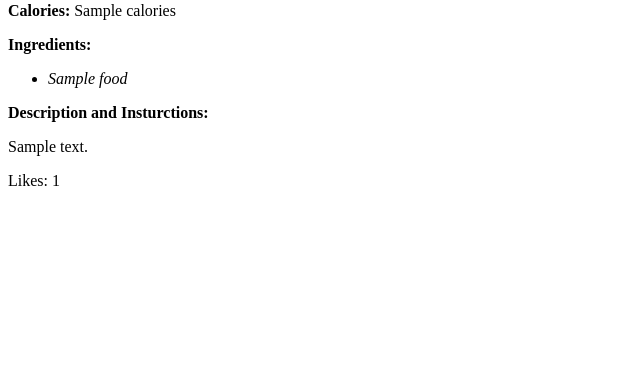
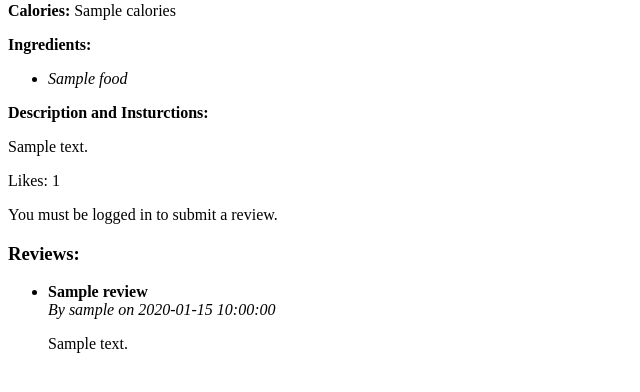
Before and after one commit to xinyiluo448/COMS4111-BestRecipes, a Flask app: template webserver/templates/recipe.html in a window 1280 px wide. Shown: the part 180-572 px from the top of the page, without its empty margins (0-640 px from the left). Run offline with Flask 3, Linux system fonts and the light colour scheme; the template is opened without the code that fills it: most values are stand-ins (such as "Sample title", 1, 10 or a date in 2020); parts of the project's set-up code (start-up, migrations or seed data) failed here and were passed over.

Commit message:
Display reviews and submit review

```diff
--- a/webserver/server.py
+++ b/webserver/server.py
@@ -3,7 +3,8 @@ from sqlalchemy import *
 from sqlalchemy.pool import NullPool
 from sqlalchemy.exc import IntegrityError
 from flask import Flask, request, render_template, g, redirect, Response, abort
-from flask import url_for, session
+from flask import url_for, session, flash
+from datetime import datetime
 
 tmpl_dir = os.path.join(os.path.dirname(os.path.abspath(__file__)), 'templates')
 app = Flask(__name__, template_folder=tmpl_dir)
@@ -72,8 +73,10 @@ contains_cuisines = Table('contains_cuisines', metadata,
 
 @app.before_request
 def before_request():
+	print("before request")
 	try:
 		g.conn = engine.connect()
+		print("connected to db!")
 	except:
 		print("uh oh, problem connecting to database")
 		import traceback; traceback.print_exc()
@@ -81,6 +84,10 @@ def before_request():
 
 @app.teardown_request
 def teardown_request(exception):
+	if exception:
+		print(f"An error occurred: {exception}")
+	else:
+		print("Request processed successfully.")
 	try:
 		g.conn.close()
 	except Exception as e:
@@ -164,7 +171,8 @@ def profile(username = None):
 								reviews=reviews,
 								recipes=recipes,
 								liked_recipes=liked_recipes,
-								is_logged_in=is_logged_in)
+								is_logged_in=is_logged_in,
+								username=username)
 
 @app.route('/recipe/<recipe_id>')
 def recipe(recipe_id):
@@ -180,12 +188,21 @@ def recipe(recipe_id):
 	ingredients = g.conn.execute(text('SELECT food FROM ingredients WHERE foodid IN (SELECT foodid FROM contains_ingredients WHERE recipeid = :id)'), {'id': recipe_id}).fetchall()
 	labels = g.conn.execute(text('SELECT labelname FROM labels WHERE labelname IN (SELECT labelname FROM contains_labels WHERE recipeid = :id)'), {'id': recipe_id}).fetchall()
 	cuisine = g.conn.execute(text('SELECT cuisinename FROM cuisines WHERE cuisinename IN (SELECT cuisinename FROM contains_cuisines WHERE recipeid = :id)'), {'id': recipe_id}).fetchone()
+
+	query_reviews = text("""
+			SELECT userName, title, text, timestamp
+			FROM Reviews r
+			WHERE r.recipeId = :recipeId
+		""")
+	reviews = g.conn.execute(query_reviews, {"recipeId": recipe_id}).fetchall()
+
 	if not username:
 		return render_template('recipe.html',
 							recipe=recipe,
 							labels=labels,
 							ingredients=ingredients,
 							cuisine=cuisine,
+							reviews=reviews,
 							like_count=like_count,
 							is_logged_in=False,
 							has_liked=False)
@@ -201,12 +218,15 @@ def recipe(recipe_id):
 							labels=labels,
 							ingredients=ingredients,
 							cuisine=cuisine,
+							reviews=reviews,
 							like_count=like_count,
 							is_logged_in=True,
-							has_liked=has_liked)
+							has_liked=has_liked,
+							username=username)
 
 @app.route('/like/<recipe_id>', methods=['POST'])
 def like_recipe(recipe_id):
+	print("like/unlike recipe")
 	username = session.get('username', None)
 	existing_like = g.conn.execute(
 		text('SELECT 1 FROM likes WHERE username = :username AND recipeid = :recipeid'),
@@ -231,20 +251,23 @@ def like_recipe(recipe_id):
 	).scalar()
 	return str(like_count)
 
-@app.route('/')
 @app.route('/recipes')
 def show_recipes():
 	print("show recipes")
+	username = session.get('username', None)
 	is_logged_in = True if 'username' in session else False
 	cursor= g.conn.execute(text("SELECT * FROM recipes"))
 	recipes= []
 	for row in cursor:
 		recipes.append(row)
-	return render_template('recipes.html', recipes=recipes, is_logged_in=is_logged_in)
+	return render_template('recipes.html',
+							recipes=recipes,
+							is_logged_in=is_logged_in,
+							username=username)
 
 @app.route('/insert-recipe')
 def insert_recipe():
-	is_logged_in = True if 'username' in session else False
+	username = session.get('username', None)
 	label_result = g.conn.execute(text('SELECT labelname FROM labels'))
 	labels=[]
 	for row in label_result:
@@ -257,7 +280,38 @@ def insert_recipe():
 	return render_template('insertrecipe.html',
 							labels=labels,
 							cuisines=cuisines,
-							is_logged_in=is_logged_in)
+							is_logged_in=not username is None,
+							username=username)
+
+@app.route('/submit-review/<recipe_id>', methods=['POST'])
+def submit_review(recipe_id):
+	username = session.get('username')
+	if not username:
+		return redirect(url_for('login'))
+
+	title = request.form.get('title')
+	text = request.form.get('text')
+
+	if not title or not text:
+		flash('Please fill out both the title and the text of the review.')
+		return redirect(url_for('recipe', recipe_id=recipe_id))
+
+	try:
+		# Insert review into the database
+		review_id = g.conn.execute('SELECT COALESCE(MAX(reviewId), 0) + 1 FROM Reviews').fetchone()[0]
+		g.conn.execute("""
+			INSERT INTO Reviews (reviewId, userName, recipeId, title, text, timestamp)
+			VALUES (%s, %s, %s, %s, %s, %s)
+		""", (review_id, username, recipe_id, title, text, datetime.now()))
+
+		g.conn.commit()
+		flash('Your review has been submitted successfully!')
+		return redirect(url_for('recipe', recipe_id=recipe_id))  # Redirect to the recipe page
+
+	except Exception as e:
+		flash(f'An error occurred while submitting your review: {str(e)}')
+		return redirect(url_for('recipe', recipe_id=recipe_id))  # Redirect back to the recipe page
+
 
 @app.route('/submit-recipe', methods=['POST'])
 # Fix: should NOT go ahead with insertion of recipe if there is an issue with ingredient, cuisine, or label insertion
@@ -265,10 +319,10 @@ def insert_recipe():
 # Fix: add user as parameter, redirect to user page after they press submit
 def submit_recipe():
 	try:
-		title=request.form['recipe-title']
-		yield_value=request.form['yield']
-		calories=request.form['calories']
-		description=request.form['description']
+		title = request.form['recipe-title']
+		yield_value = request.form['yield']
+		calories = request.form['calories']
+		description = request.form['description']
 		recipe_id = str(uuid.uuid4())
 		recipe_insert = insert(recipes).values(
 			recipeid=recipe_id,
@@ -285,10 +339,10 @@ def submit_recipe():
 			return uuid_str[:length]
 		for ingredient in ingredients_list:
 			ingredient_id = generate_custom_uuid()
-			existing_ingredient=select(ingredients.c.food).where(ingredients.c.food == ingredient)
+			existing_ingredient = select(ingredients.c.food).where(ingredients.c.food == ingredient)
 			cursor = g.conn.execute(existing_ingredient).fetchone()
 			if not cursor:
-				new_ingredient=insert(ingredients).values(
+				new_ingredient = insert(ingredients).values(
 					food=ingredient,
 					foodid=ingredient_id
 				)
@@ -305,32 +359,32 @@ def submit_recipe():
 			)
 			g.conn.execute(new_insert)
 			g.conn.commit()
-		labels_list=request.form.getlist('labels[]')
-		new_label=request.form['new-label']
+		labels_list = request.form.getlist('labels[]')
+		new_label = request.form['new-label']
 		if new_label:
 			labels_list.append(new_label)
 		for label in labels_list:
-			existing_label= select(labels.c.labelname).where(labels.c.labelname == label)
+			existing_label = select(labels.c.labelname).where(labels.c.labelname == label)
 			cursor= g.conn.execute(existing_label).fetchone()
 			if not cursor:
-				new_label_insert= insert(labels).values(labelname=label, text=None)
+				new_label_insert = insert(labels).values(labelname=label, text=None)
 				g.conn.execute(new_label_insert)
 				g.conn.commit()
 			label_insert = insert(contains_labels).values(recipeid=recipe_id, labelname=label)
 			g.conn.execute(label_insert)
 			g.conn.commit()
-		cuisines_list=request.form.getlist('cuisines[]')
-		new_cuisine=request.form['new-cuisine']
+		cuisines_list = request.form.getlist('cuisines[]')
+		new_cuisine = request.form['new-cuisine']
 		if new_cuisine:
 			cuisines_list.append(new_cuisine)
 		for cuisine in cuisines_list:
-			existing_cuisine= select(cuisines.c.cuisinename).where(cuisines.c.cuisinename == cuisine)
-			cursor= g.conn.execute(existing_cuisine).fetchone()
+			existing_cuisine = select(cuisines.c.cuisinename).where(cuisines.c.cuisinename == cuisine)
+			cursor = g.conn.execute(existing_cuisine).fetchone()
 			if not cursor:
-				fresh_insert= insert(cuisines).values(cuisinename=cuisine)
+				fresh_insert = insert(cuisines).values(cuisinename=cuisine)
 				g.conn.execute(fresh_insert)
 				g.conn.commit()
-			cuisines_insert= insert(contains_cuisines).values(recipeid=recipe_id, cuisinename=cuisine)
+			cuisines_insert = insert(contains_cuisines).values(recipeid=recipe_id, cuisinename=cuisine)
 			g.conn.execute(cuisines_insert)
 			g.conn.commit()
 
@@ -342,9 +396,10 @@ def submit_recipe():
 # delete recipe but if you the owner (add delete button on frontend)
 # write a review + display existing reviews
 # search functionality:
+@app.route('/')
 @app.route('/search')
 def search_page():
-	is_logged_in = 'username' in session
+	username = session.get('username', None)
 	statement = select(cuisines.c.cuisinename)
 	statement2 = select(labels.c.labelname)
 	cursor = g.conn.execute(statement)
@@ -354,20 +409,21 @@ def search_page():
 	return render_template('recipesearch.html',
 							cuisines=cuisines_list,
 							labels=labels_list,
-							is_logged_in=is_logged_in)
+							is_logged_in=not username is None,
+							username=username)
 
 @app.route('/search-recipe', methods=['GET'])
 def search_recipe():
-	is_logged_in = 'username' in session
+	username = session.get('username', None)
 
-	search_term= request.args.get('searchTerm', '').strip()
-	selected_cuisines= request.args.getlist('cuisines')
-	selected_labels= request.args.getlist('labels')
+	search_term = request.args.get('searchTerm', '').strip()
+	selected_cuisines = request.args.getlist('cuisines')
+	selected_labels = request.args.getlist('labels')
 	selected_ingredients = request.args.getlist('ingredients')
 	min_likes = request.args.get('min_likes', type=int)
-	cuisines_found= []
-	recipes_found= []
-	labels_found=[]
+	cuisines_found = []
+	recipes_found = []
+	labels_found = []
 	ingredients_found = []
 	statement= select(recipes.c.recipeid, recipes.c.title, recipes.c['yield'], recipes.c.calories, recipes.c.text)\
 		.where(recipes.c.title.ilike(f"%{search_term}%"))
@@ -399,7 +455,8 @@ def search_recipe():
 							cuisines=cuisines_found,
 							labels=labels_found,
 							ingredients=ingredients_found,
-							is_logged_in=is_logged_in)
+							is_logged_in=not username is None,
+							username = username)
 
 if __name__ == "__main__":
 	import click
@@ -408,7 +465,7 @@ if __name__ == "__main__":
 	@click.option('--debug', is_flag=True)
 	@click.option('--threaded', is_flag=True)
 	@click.argument('HOST', default='0.0.0.0')
-	@click.argument('PORT', default=8889, type=int)
+	@click.argument('PORT', default=8450, type=int)
 	def run(debug, threaded, host, port):
 		HOST, PORT = host, port
 		print("running on %s:%d" % (HOST, PORT))
--- a/webserver/templates/recipe.html
+++ b/webserver/templates/recipe.html
@@ -40,9 +40,41 @@
     {% endif %}
 
     <p>Likes: <span id="like-count">{{ like_count }}</span></p>
+
+    {% if is_logged_in %}
+        <h3>Submit a Review</h3>
+        <form action="{{ url_for('submit_review', recipe_id=recipe.recipeid) }}" method="POST">
+            <label for="review-title">Review Title:</label>
+            <input type="text" id="review-title" name="title" required><br><br>
+
+            <label for="review-text">Review Text:</label>
+            <textarea id="review-text" name="text" rows="4" cols="50" required></textarea><br><br>
+
+            <button type="submit">Submit Review</button>
+        </form>
+    {% else %}
+        <p>You must be logged in to submit a review.</p>
+    {% endif %}
+
     {% if error %}
         <p style="color: red;">{{ error }}</p>
     {% endif %}
+
+    <h3>Reviews:</h3>
+        {% if reviews %}
+            <ul>
+                {% for review in reviews %}
+                    <li>
+                        <strong>{{ review.title }}</strong><br>
+                        <em>By {{ review.username }} on {{ review.timestamp }}</em><br>
+                        <p>{{ review.text }}</p>
+                    </li>
+                {% endfor %}
+            </ul>
+        {% else %}
+            <p>No reviews yet for this recipe.</p>
+        {% endif %}
+
 
     <script>
         function likeRecipe() {
@@ -51,6 +83,7 @@
             })
             .then(response => response.text())
             .then(data => {
+                console.log(data)
                 // Update the like count on the page
                 document.getElementById('like-count').textContent = data;
                 // Toggle like and unlike
```
